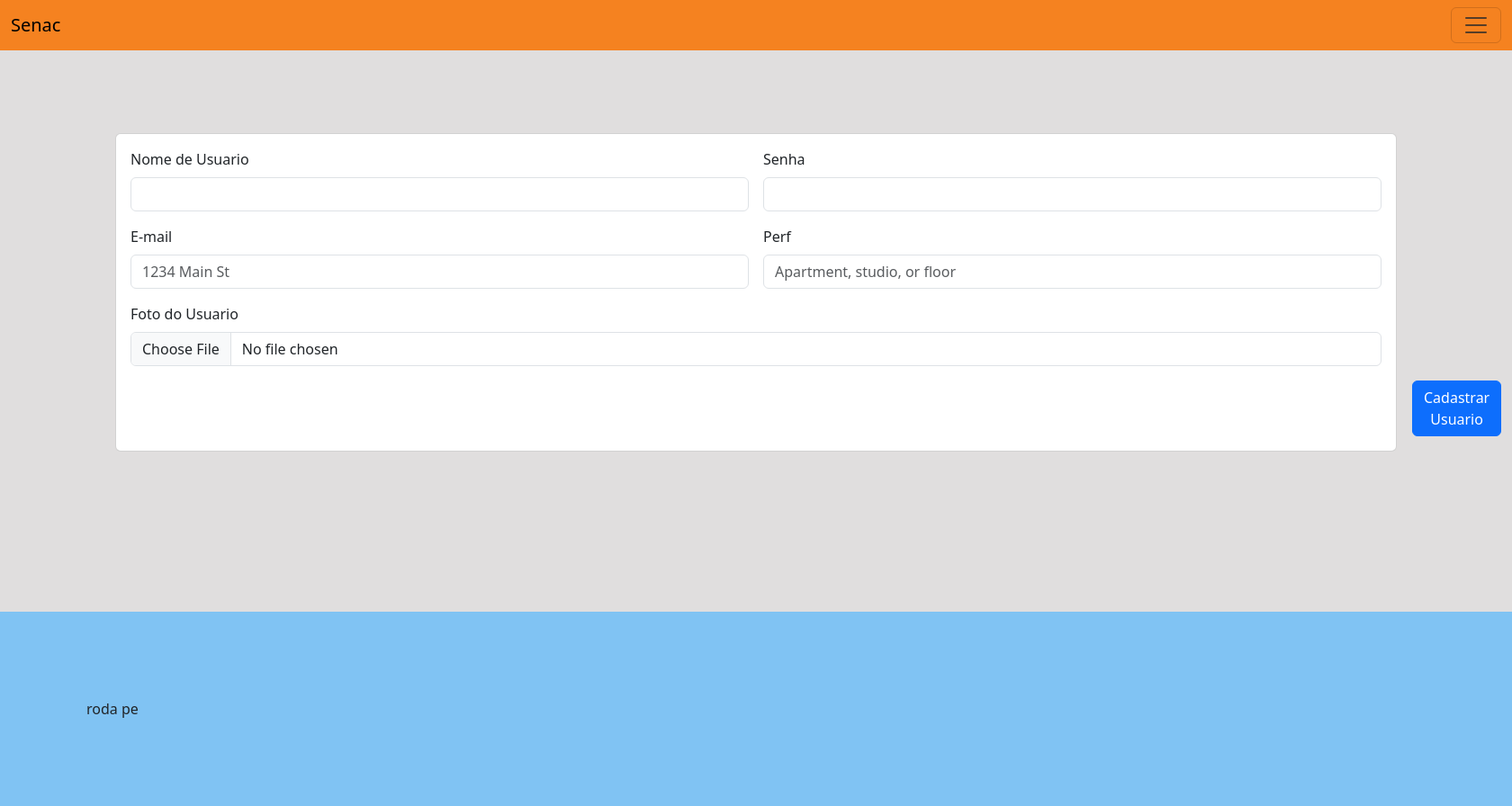
After one commit to bryanmattosta/Sistema-Gerenciador-de-Chaves-senac, a Flask app: page /usuario in a window 1680 px wide. The commit adds this page. Shown: the whole page at 90% size. Run offline with Flask 3, Linux system fonts and the light colour scheme; parts of the project's set-up code (start-up, migrations or seed data) failed here and were passed over.

Commit message:
adicionardo cadastro usuario

```diff
--- a/PI chaves/static/css/estilo.css
+++ b/PI chaves/static/css/estilo.css
@@ -54,6 +54,12 @@
     margin: 8px 0px 0px;
 }
 
-#cadastrar_chave{
+#cadastrar_chave, #cadastrar_ambiente{
     margin-left: 91em;
+    margin-bottom: 0em;
 }
+
+
+#cadastrar_usuario{
+    margin-left: 89em;
+}
--- a/PI chaves/templates/ambiente.html
+++ b/PI chaves/templates/ambiente.html
@@ -12,14 +12,14 @@
         <form class="row g-3">
             <div class="col-md-6">
                 <label for="inputEmail4" class="form-label">Nome da Sala/Ambiente</label>
-                <input type="text" class="form-control" id="inputEmail4" name="nome_chave" placeholder="Sala informatica.../Auditorio">
+                <input type="text" class="form-control" id="inputEmail4" name="nome_ambiente" placeholder="Sala informatica.../Auditorio">
             </div>
             <div class="col-md-6">
                 <label for="inputPassword4" class="form-label">Observação</label>
-                <input type="text" class="form-control" id="inputPassword4" name="identificador" placeholder="Quantidade de carteiras ou computadores...">
+                <input type="text" class="form-control" id="inputPassword4" name="observacao_ambiente" placeholder="Quantidade de carteiras ou computadores...">
             </div>
             <div class="col-12">
-                <button id="cadastrar_chave" type="submit" class="btn btn-primary">Cadastrar</button>
+                <button id="cadastrar_ambiente" type="submit" class="btn btn-primary">Cadastrar</button>
             </div>
         </form>
     </div>
--- a/PI chaves/templates/chave.html
+++ b/PI chaves/templates/chave.html
@@ -22,6 +22,7 @@
                 <label for="inputAddress2" class="form-label">Foto da Chave</label>
                 <input type ="file" class="form-control" id="inputAddress2" name="foto">
             </div>
+            <!-- adicionar o for dps -->
             <div class="col-6">
                 <label for="inputAddress" class="form-label">Ambiente</label>
                 <input type="text" class="form-control" id="inputAddress" name="ambiente">
--- /dev/null
+++ b/PI chaves/templates/usuario.html
@@ -0,0 +1,38 @@
+{% extends 'base.html' %}
+
+{% block titulo %} - Cadastrar Usuario{% endblock %}
+
+{% block usuario %} Pedro {% endblock %}
+
+{% block conteudo %}
+    <div class="card">
+      <div class="card-body">
+        <form class="row g-3">
+            <div class="col-md-6">
+                <label for="inputEmail4" class="form-label">Nome de Usuario</label>
+                <input type="text" name="nome_usuario" class="form-control" id="inputEmail4">
+            </div>
+            <div class="col-md-6">
+                <label for="inputPassword4" class="form-label">Senha</label>
+                <input type="password" name="senha_usuario" class="form-control" id="inputPassword4">
+            </div>
+            <div class="col-6">
+                <label for="inputAddress" class="form-label">E-mail</label>
+                <input type="email" name="email_usuario" class="form-control" id="inputAddress" placeholder="1234 Main St">
+            </div>
+<!-- adicionar o for dps para perf -->
+            <div class="col-6">
+                <label for="inputAddress2" class="form-label">Perf</label>
+                <input type="text" class="form-control" id="inputAddress2" placeholder="Apartment, studio, or floor">
+            </div>
+            <div class="col-12">
+                <label for="inputAddress2" class="form-label">Foto do Usuario</label>
+                <input type="file" class="form-control" name="foto_usuario" id="inputAddress2" placeholder="Apartment, studio, or floor">
+            </div>
+            <div class="col-12">
+                <button type="submit" id="cadastrar_usuario" class="btn btn-primary">Cadastrar Usuario</button>
+            </div>
+        </form>
+      </div>
+    </div>
+{% endblock %}
```
